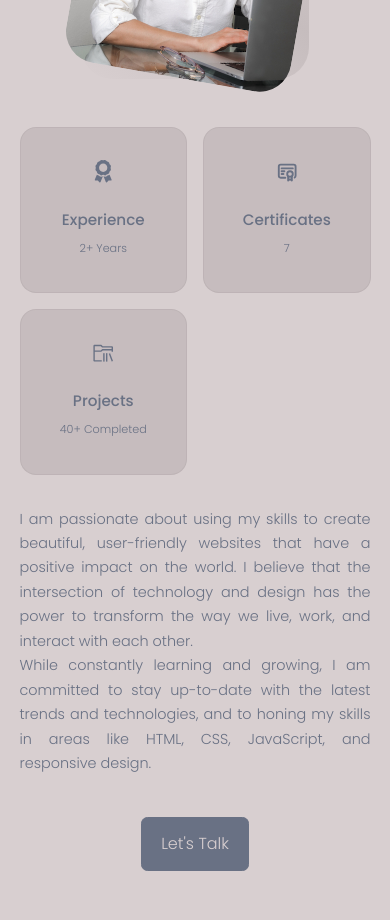
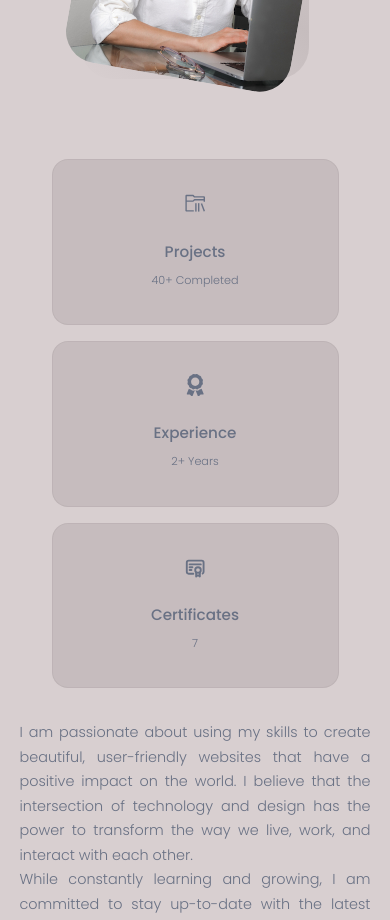
Before and after one commit to ivonamojsovska/react-porfolio, a React (Create React App) app: page / in a window 390 px wide. Shown: the part 1300-2220 px from the top of the page. Built offline with nearby package versions, Linux system fonts and the light colour scheme.

Commit message:
last touches

```diff
--- a/src/components/about/About.css
+++ b/src/components/about/About.css
@@ -107,7 +107,8 @@
   }
 
   .about__cards {
-    grid-template-columns: 1fr 1fr;
+    grid-template-columns: 1fr;
+    margin: 2rem;
     gap: 1rem;
   }
   .about__content {
--- a/src/components/about/About.jsx
+++ b/src/components/about/About.jsx
@@ -20,6 +20,11 @@ function About() {
         <div className="about__content">
           <div className="about__cards">
             <article className="about__card">
+              <VscFolderLibrary className="about__icon" />
+              <h5>Projects</h5>
+              <small>40+ Completed</small>
+            </article>
+            <article className="about__card">
               <FaAward className="about__icon" />
               <h5>Experience</h5>
               <small>2+ Years</small>
@@ -28,11 +33,6 @@ function About() {
               <TbCertificate className="about__icon" />
               <h5>Certificates</h5>
               <small>7</small>
-            </article>
-            <article className="about__card">
-              <VscFolderLibrary className="about__icon" />
-              <h5>Projects</h5>
-              <small>40+ Completed</small>
             </article>
           </div>
           <p>
```
Also changed, not shown: src/components/header/Header.css (+1 -13 lines), 1 other file (tests, documents, lock files or other folders).
